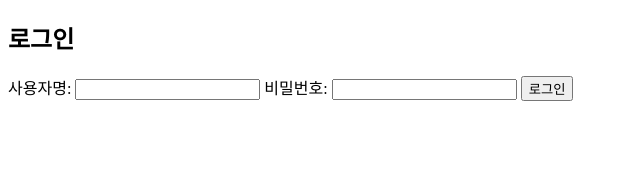
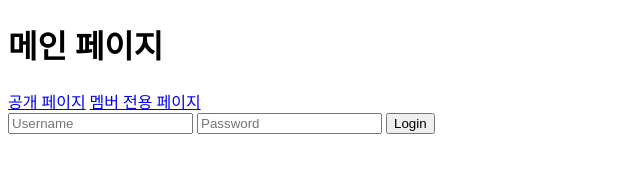
Before and after one commit to enilv/enilv.github.io, a plain HTML site: page index.html in a window 1280 px wide. Shown: the whole page, without its empty margins (0-640 px from the left). Drawn offline with Linux system fonts and the light colour scheme.

Commit message:
Update index.html

```diff
--- a/index.html
+++ b/index.html
@@ -1,21 +1,26 @@
 <!DOCTYPE html>
 <html>
 <head>
-    <title>멤버 전용 페이지</title>
+    <title>메인 페이지</title>
 </head>
 <body>
-    <h2>로그인</h2>
-    <form id="loginForm">
-        <label for="username">사용자명:</label>
-        <input type="text" id="username" name="username" required>
-        <label for="password">비밀번호:</label>
-        <input type="password" id="password" name="password" required>
-        <button type="submit">로그인</button>
-    </form>
+    <h1>메인 페이지</h1>
+    <nav>
+        <a href="public-page.html">공개 페이지</a>
+        <a href="#" onclick="showMemberContent()">멤버 전용 페이지</a>
+    </nav>
 
+    <!-- 로그인 폼 -->
+    <div id="loginForm">
+        <input type="text" id="username" placeholder="Username">
+        <input type="password" id="password" placeholder="Password">
+        <button onclick="login()">Login</button>
+    </div>
+
+    <!-- 멤버 전용 콘텐츠 (초기에 숨겨져 있음) -->
     <div id="memberContent" style="display:none;">
-        <h3>멤버 전용 컨텐츠</h3>
-        <!-- 멤버 전용 컨텐츠가 여기에 로드됩니다 -->
+        <h2>멤버 전용 콘텐츠</h2>
+        <!-- 멤버 전용 콘텐츠가 여기에 로드됩니다 -->
     </div>
 
     <script src="script.js"></script>
```
